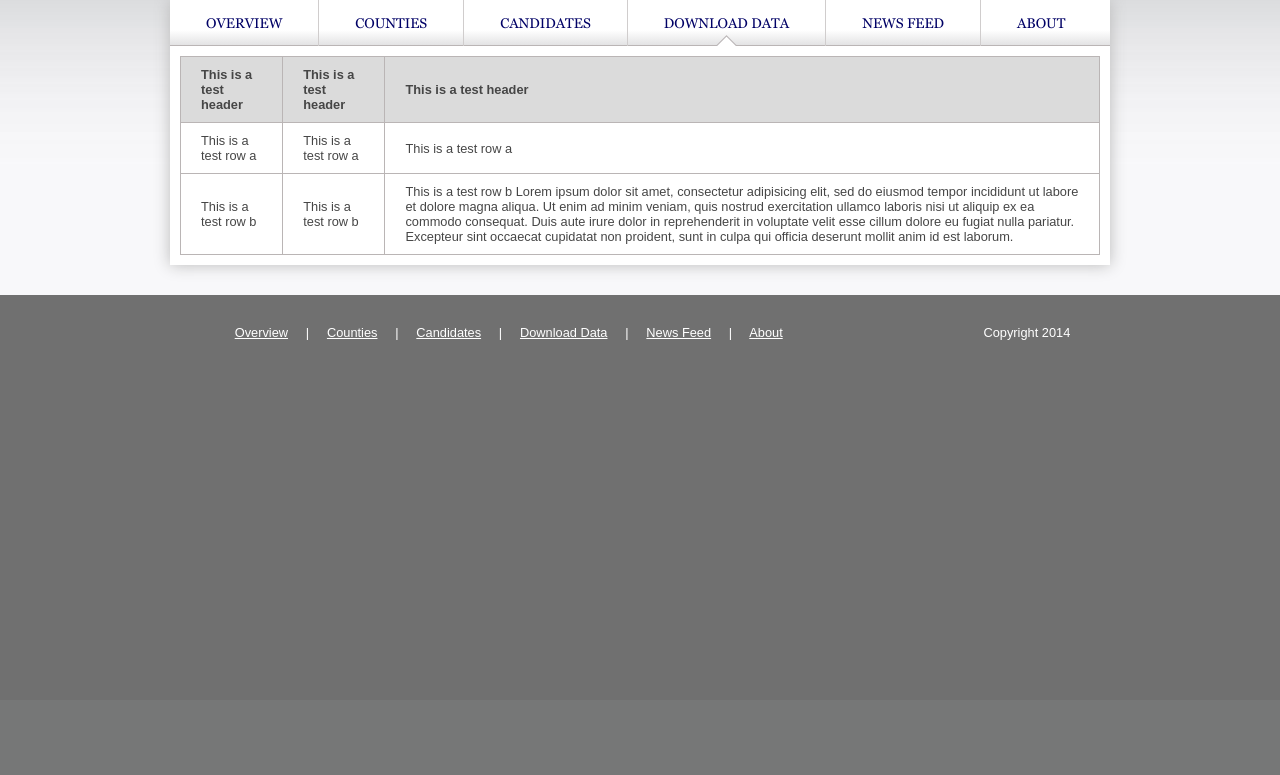
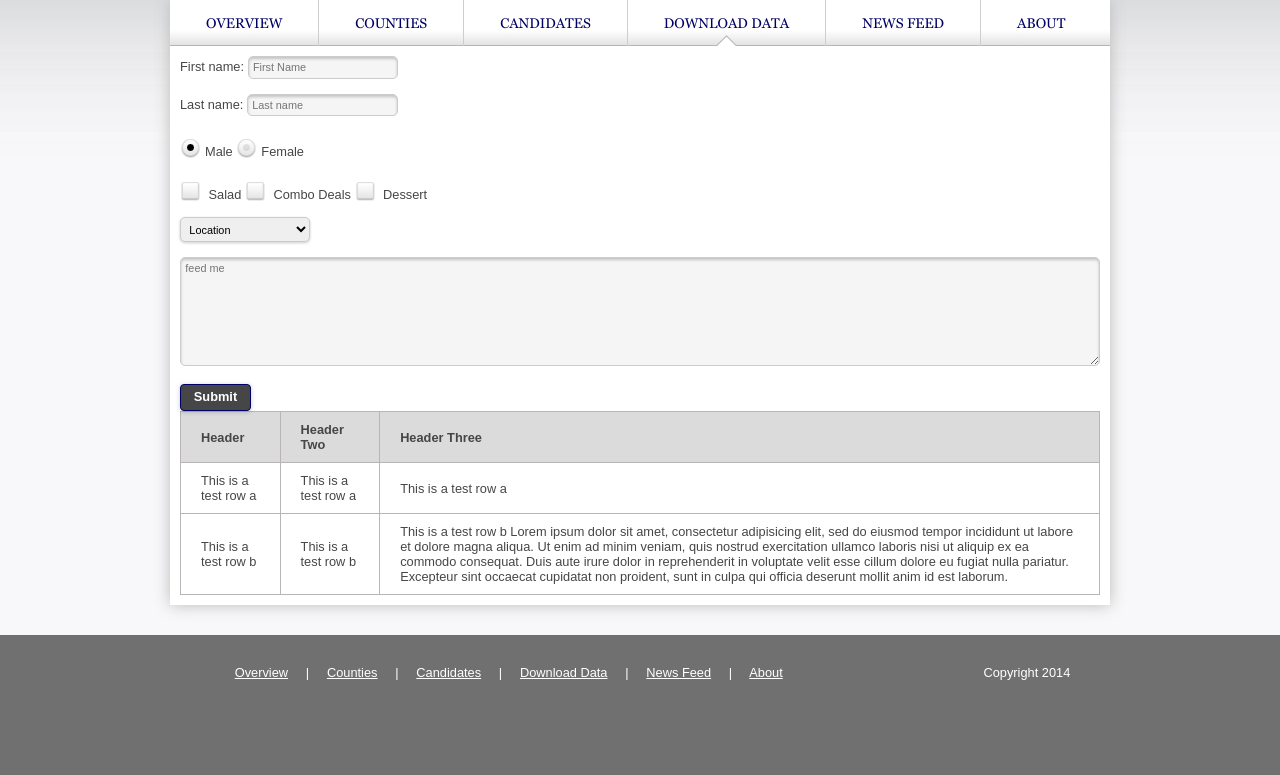
Before and after one commit to mtwesley/electionsmap-liberia-2014, a Flask app: page /data in a window 1280 px wide. Shown: the part 100-875 px from the top of the page. Before the commit the page ends 440 px from the top, so only its background shows below. Run offline with Flask 2, Linux system fonts and the light colour scheme; parts of the project's set-up code (start-up, migrations or seed data) failed here and were passed over.

Commit message:
adding forms; adding more test data; preventing unauthorized access to admin pages

```diff
--- a/app/__init__.py
+++ b/app/__init__.py
@@ -2,6 +2,7 @@ import settings
 
 from flask import Flask, redirect, url_for, render_template
 
+from app.auth import *
 from app.models import *
 
 
@@ -79,10 +80,12 @@ def data():
 
 
 @app.route('/admin/elections')
+@requires_auth
 def admin_elections():
     return render_template('admin/elections.html', elections=Election.select())
 
 
 @app.route('/admin/candidates')
+@requires_auth
 def admin_candidates():
     return render_template('admin/candidates.html', candidates=Candidate.select())
--- a/app/static/css/style.css
+++ b/app/static/css/style.css
@@ -3,6 +3,128 @@
   font-family: 'Georgia';
   src: url('/fonts/Georgia.ttf') format("opentype");
 }
+
+/* ----------------------------------------------  Reset form elements ---------------------------------------------- */
+
+input, select, textarea {
+    margin:0; padding:0; font-size:0.85em; outline:none;
+    font-family:inherit;
+    -moz-box-sizing:border-box; /* Firefox */
+    -webkit-box-sizing:border-box; /* Safari */
+    box-sizing:border-box;}
+
+/* ----------------------------------------------  Inputs, textareas and selects  ---------------------------------------------- */
+
+
+input[type="text"], textarea, select, div.styled, input[type="file"] {
+    border-radius:5px; border: solid 1px #ccc; padding:0.4em;}
+
+div.styled, select, input[type="submit"], input[type="button"],
+input[type="file"]:after {
+    -webkit-box-shadow: 0 1px 3px rgba(0,0,0,0.2);
+    box-shadow: 0 1px 3px rgba(0,0,0,0.2);}
+
+input[type="text"], textarea, input[type="file"] {
+    background-color: #f5f5f5;
+    -webkit-box-shadow: inset 0 2px 3px rgba(0,0,0,0.2);
+    box-shadow: inset 0 2px 3px rgba(0,0,0,0.2);}
+
+    .ie9 input[type="text"] { line-height:normal; } /* Get the stuff to line up right */
+
+textarea { width:100%; height:10em; }
+
+/* ----------------------------------------------  Select menu  ---------------------------------------------- */
+
+/* For IE and Firefox */
+
+div.styled { overflow:hidden; padding:0; margin:10px 0 0 0; }
+
+    .ie7 div.styled {border:none;}
+
+div.styled select {
+    width:100%; background-color:transparent; background-image:none;
+    -webkit-appearance: none; border:none; box-shadow:none;}
+
+    .ie7 div.styled select {
+        width:100%; background-color:#fff; border: solid 1px #ccc;
+        padding:0.3em 0.5em;}
+
+/* ----------------------------------------------  File field  ----------------------------------------------  */
+
+/* Webkit Only */
+
+input[type="file"] {
+    position: relative;
+    -webkit-appearance: none;
+    -webkit-box-sizing: border-box;
+    box-sizing: border-box;	width: 40%;	padding:0;}
+
+input[type=file]::-webkit-file-upload-button {
+    width: 0; padding: 0; margin: 0;-webkit-appearance: none; border: none;}
+
+input[type="file"]:after {
+    content: 'Upload File';
+    margin:0 0 0 0.5em;
+    display: inline-block; left: 100%; position: relative;
+    padding:0.3em 0.5em; border: solid 1px #ccc !important;
+    -webkit-box-shadow: 0 1px 3px rgba(0,0,0,0.2);
+    box-shadow: 0 1px 3px rgba(0,0,0,0.2);
+    border-radius:4px;}
+
+
+    input[type="file"]:active:after {box-shadow:none;}
+
+
+/* ----------------------------------------------  Checkboxes and Radio inputs  ----------------------------------------------  */
+
+input[type="radio"],
+input[type="checkbox"] { position: absolute; left: -999em; }
+
+label:before {
+    display: inline-block; position: relative; top:0.25em; left:-2px;
+    content:''; width:25px; height:25px;
+    background-image:url(../images/formelements.png); }
+
+input[type="checkbox"] + label:before { background-position: 0 -25px;}
+input[type="checkbox"]:checked + label:before {background-position: 0 0 ; }
+
+input[type="radio"] + label:before { background-position: -25px -25px;}
+input[type="radio"]:checked + label:before { background-position: -25px 0;}
+
+    /* Remove the custom styling for IE 7-8 */
+
+    .ie8 label:before { display:none; content:none; }
+
+    .ie8 input[type="checkbox"],
+    .ie8 input[type="radio"],
+    .ie7 input[type="checkbox"],
+    .ie7 input[type="radio"]{
+        position: static; left:0; }
+
+    .ie8 input[type="checkbox"],
+    .ie8 input[type="radio"] {
+        position:relative; top:5px; margin-right:0.5em;}
+
+input[type="text"]:focus, textarea:focus {
+    border-color:#000166;
+    }
+
+/* ---------------------------------------------- Form Submit and Next buttons ---------------------------------------------- */
+
+input[type="submit"],
+input[type="button"] {
+    padding:0.5em 1em; line-height:1em; cursor:pointer;
+    border-radius:4px; color:#fff; font-weight:bold; font-size:inherit;
+    border:solid 1px #000166;	box-shadow:0 1px 5px rgba(0,0,0,0.2);
+    background: #464646;
+    background-position: center bottom;}
+
+    /* Gradient Generator by : http://www.colorzilla.com/gradient-editor/ */
+
+input[type="submit"]:active,
+input[type="button"]:active {-webkit-box-shadow: none; box-shadow:none;}
+
+    /* IE7 needs you to change the background to transparent when using image background for submit buttons */
 
 /* general elements */
 * {
--- a/app/templates/results/data.html
+++ b/app/templates/results/data.html
@@ -2,12 +2,49 @@
 {% block title %}News - {% endblock %}
 {% block content %}
     <div id="content">
+        <form>
+            <div>
+                First name:
+                <input type="text" name="firstname" placeholder="First Name">
+                <br><br>
+                Last name:
+                <input type="text" name="lastname" placeholder="Last name">
+            </div>
+            <br>
+            <div>
+                <input checked type="radio" name="sex" id="male" >
+                <label for="male">Male</label>
+                <input type="radio" name="sex" id="female" >
+                <label for="female">Female</label>
+            </div>
+            <br>
+            <div>
+                <input type="checkbox" name="SAL" value="SAL" id="SAL">
+                <label for="SAL"> Salad</label>
+                <input type="checkbox" name="CMB" value="CMB" id="CMB">
+                <label for="CMB"> Combo Deals</label>
+                <input type="checkbox" name="DST" value="DST" id="DST">
+                <label for="DST"> Dessert</label>
+            </div>
+            <br>
+            <select name="location" >
+                <option value="" style="display:none">Location</option>
+                <option value="Congotown">Congotown</option>
+                <option value="Downtown Monrovia">Downtown Monrovia</option>
+                <option value="Mamba Point">Mamba Point</option>
+                <option value="Sinkor">Sinkor</option>
+            </select>
+            <br><br>
+            <textarea placeholder="feed me"></textarea>
+            <br><br>
+            <input type="submit" value="Submit">
+        </form>
         <table class="rounded">
             <thead>
                 <tr>
-                    <th>This is a test header</td>
-                    <th>This is a test header</td>
-                    <th>This is a test header</td>
+                    <th>Header</td>
+                    <th>Header Two</td>
+                    <th>Header Three</td>
                 </tr>
             </thead>
             <tr>
--- a/sms/__init__.py
+++ b/sms/__init__.py
@@ -4,6 +4,7 @@ from flask import Flask, request, render_template, url_for
 
 from phonenumbers import parse as parse_number, is_possible_number, is_valid_number, format_number, PhoneNumberFormat
 
+from app.auth import *
 from app.models import *
 from sms.forms import *
 
@@ -13,8 +14,8 @@ app.config.from_object(settings)
 
 db.connect()
 
-
 @app.route('/test', methods=['GET', 'POST'])
+@requires_auth
 def test():
     form = TestForm()
     response = None
--- a/util/postgresql/schema.sql
+++ b/util/postgresql/schema.sql
@@ -103,6 +103,7 @@ create table parties (
   color d_color,
   description d_text_medium,
   photo_id d_id,
+  status d_status default 'A' not null, -- 'P' = pending, 'A' = active, 'R' = inactive
   timestamp d_timestamp default current_timestamp not null,
 
   constraint parties_pkey primary key (id),
```
Also changed, not shown: app/auth.py (added, +24 -0 lines), app/static/images/formelements.png (added), util/postgresql/data.sql.
